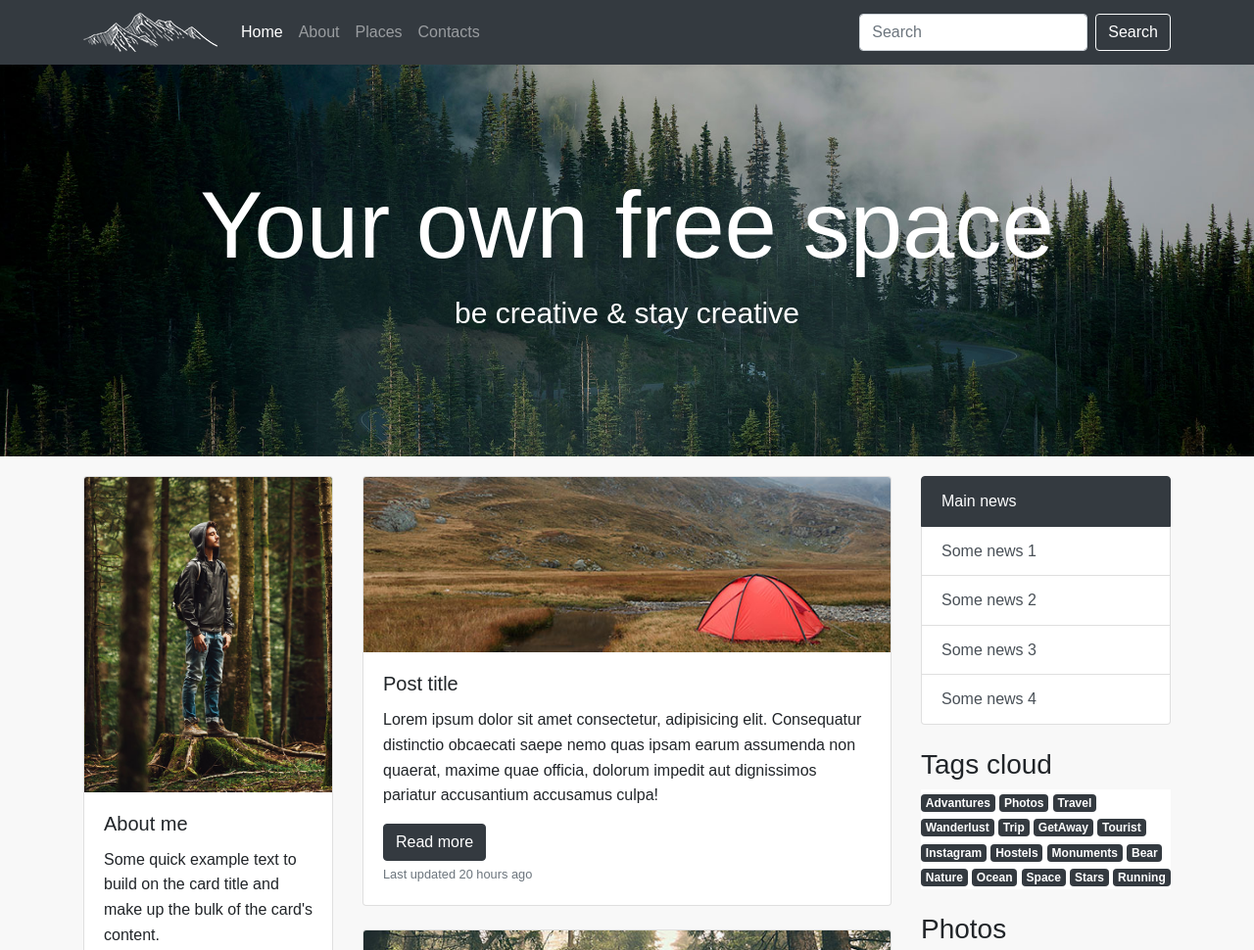
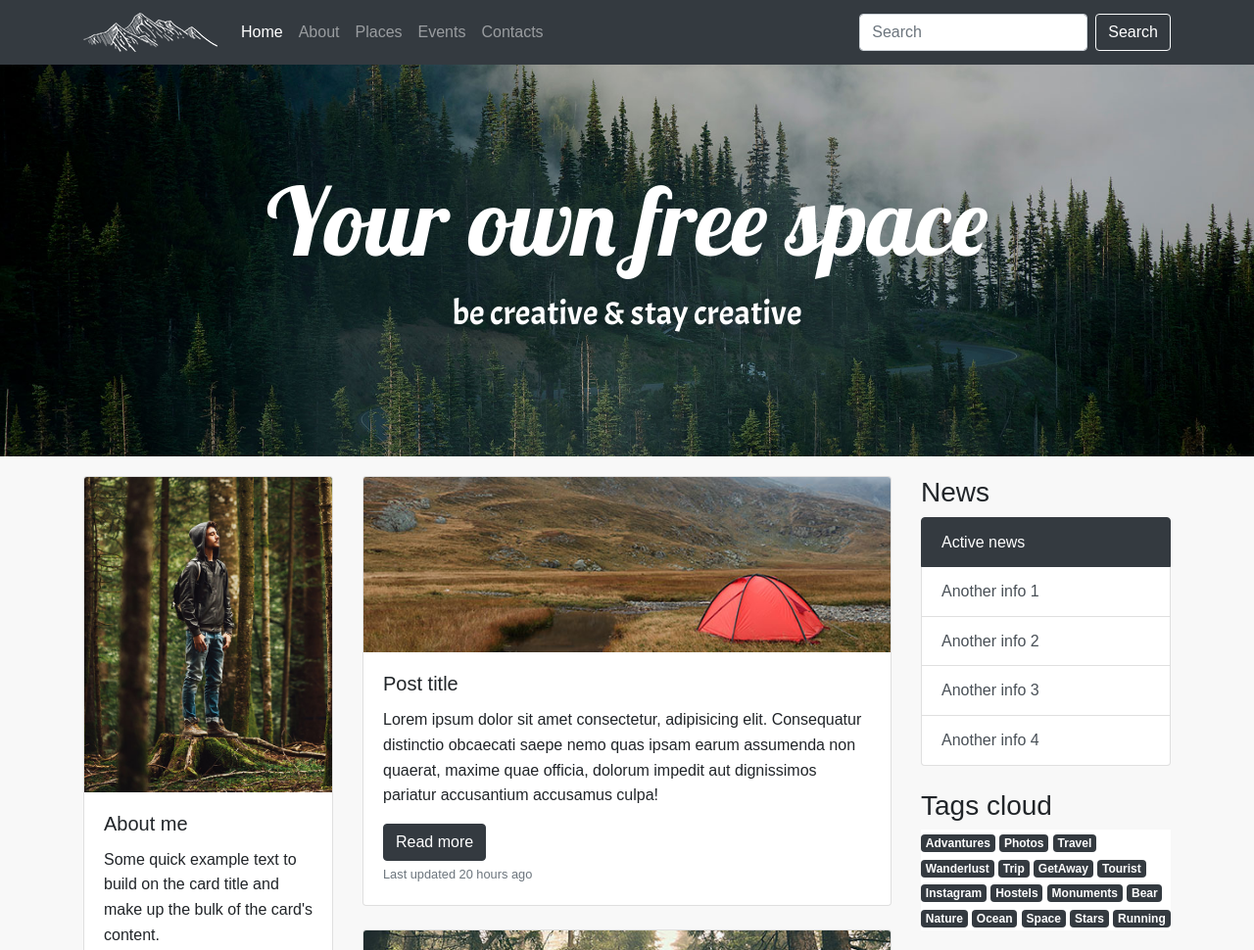
Before and after one commit to StanislavFedyna/Bt-4, a website: page src/index.html in a window 1280 px wide. Shown: the top 970 px of the page at 98% size. Drawn offline with nearby package versions, Linux system fonts and the light colour scheme.

Commit message:
added fonts

```diff
--- a/src/index.html
+++ b/src/index.html
@@ -7,6 +7,7 @@
   <meta http-equiv="X-UA-Compatible" content="ie=edge">
   <link href="https://stackpath.bootstrapcdn.com/bootstrap/4.1.3/css/bootstrap.min.css" rel="stylesheet" integrity="sha384-MCw98/SFnGE8fJT3GXwEOngsV7Zt27NXFoaoApmYm81iuXoPkFOJwJ8ERdknLPMO"
     crossorigin="anonymous">
+  <link href="https://fonts.googleapis.com/css?family=Acme|Lobster" rel="stylesheet">
   <link rel="stylesheet" href="css/main.css">
   <title>Template</title>
 </head>
@@ -39,6 +40,9 @@
           </li>
           <li class="nav-item">
             <a class="nav-link" href="#">Places</a>
+          </li>
+          <li class="nav-item">
+            <a class="nav-link" href="#">Events</a>
           </li>
           <li class="nav-item">
             <a class="nav-link" href="#">Contacts</a>
@@ -159,16 +163,18 @@
         <!-- End of main-middle section (content) -->
 
         <!-- Start of right section (list block) -->
+
         <div class="col-3">
+          <h3>News</h3>
           <div class="list-group-wrapper">
             <div class="list-group mb-4">
               <button type="button" class="list-group-item list-group-item-action active bg-dark border border-dark">
-                Main news
+                Active news
               </button>
-              <button type="button" class="list-group-item list-group-item-action">Some news 1</button>
-              <button type="button" class="list-group-item list-group-item-action">Some news 2</button>
-              <button type="button" class="list-group-item list-group-item-action">Some news 3</button>
-              <button type="button" class="list-group-item list-group-item-action">Some news 4</button>
+              <button type="button" class="list-group-item list-group-item-action">Another info 1</button>
+              <button type="button" class="list-group-item list-group-item-action">Another info 2</button>
+              <button type="button" class="list-group-item list-group-item-action">Another info 3</button>
+              <button type="button" class="list-group-item list-group-item-action">Another info 4</button>
             </div>
           </div>
           <!-- Eng of right section(list block) -->
@@ -225,7 +231,7 @@
           </div>
           <!-- End of right (Photo section) -->
         </div>
-          <!-- End of right section -->
+        <!-- End of right section -->
       </div>
     </div>
 
@@ -235,8 +241,9 @@
         <div class="row d-flex justify-content-center pt-4">
           <div class="col-4 text-center">
             <h3>Traveler's Blog</h3>
-            <p>Lorem ipsum dolor sit amet consectetur, adipisicing elit. Consequatur minus dolorem voluptatibus, repellendus - voluptatibus, olos conrlor
-              </p>
+            <p>Lorem ipsum dolor sit amet consectetur, adipisicing elit. Consequatur minus dolorem voluptatibus, repellendus
+              - voluptatibus, olos conrlor
+            </p>
           </div>
           <div class="col-4 text-center">
             <h3>Contacts</h3>
--- a/src/sass/blocks/header.scss
+++ b/src/sass/blocks/header.scss
@@ -10,7 +10,12 @@
 
     & .lead{
 
-      font-size: 30px;
+      font-size: 35px;
+      font-family: 'Acme', sans-serif;
+    }
+
+    & h1{
+      font-family: 'Lobster', cursive;
     }
   }
 }
```
Also changed, not shown: src/css/main.css, src/sass/blocks/main-section.scss (deleted).
